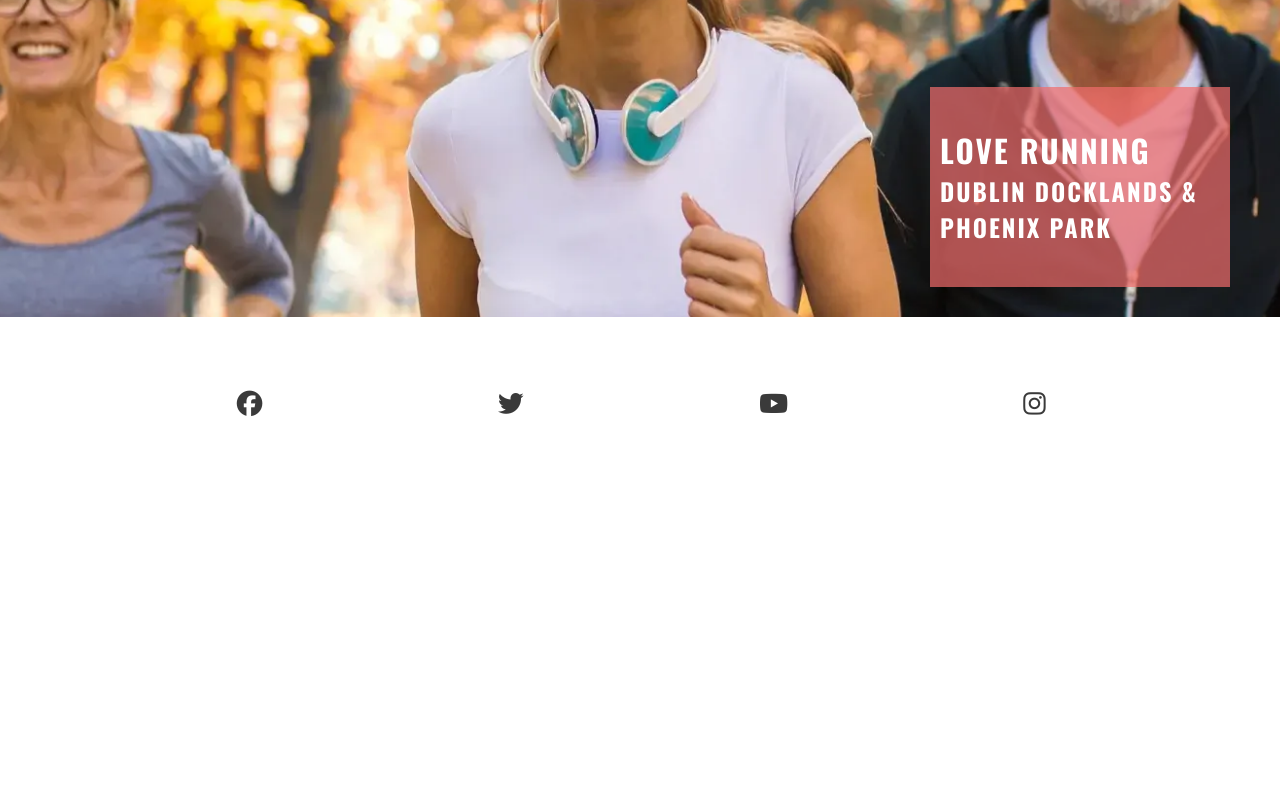
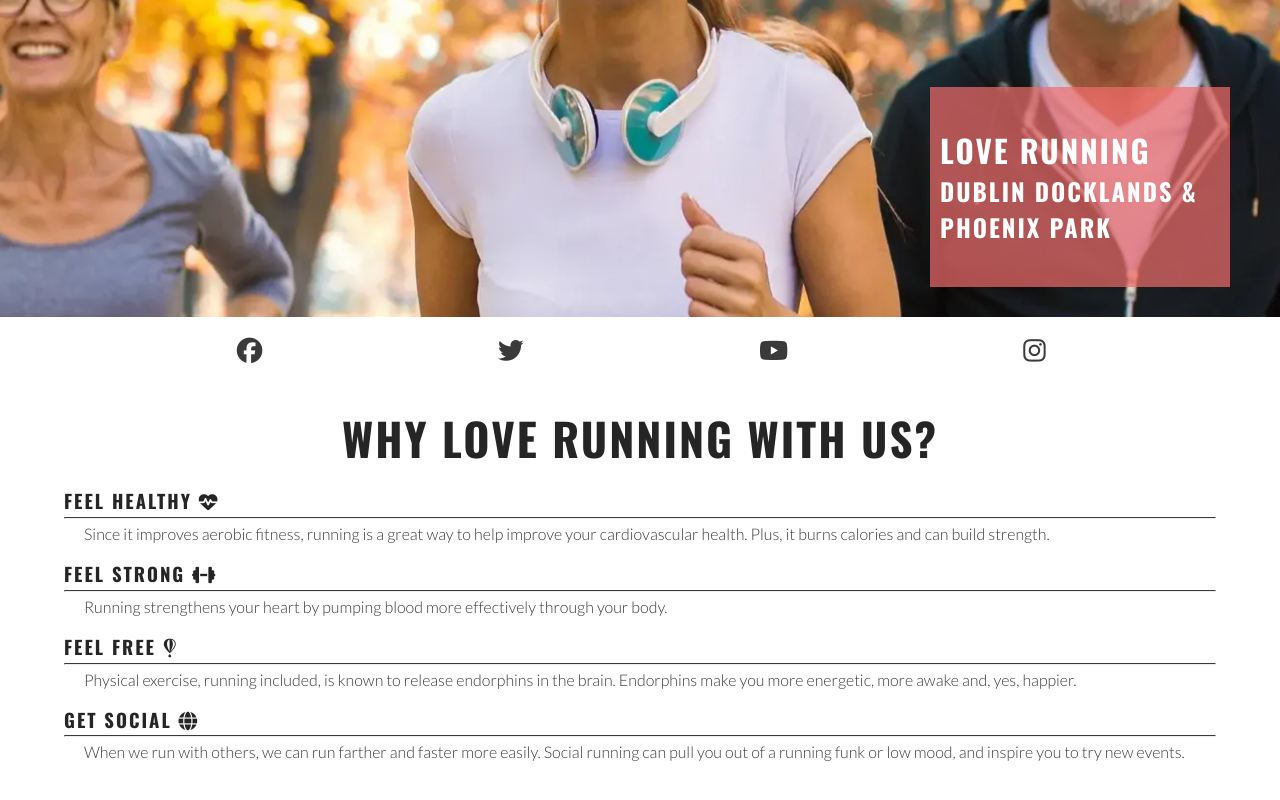
Before and after one commit to Nivdek/love-running, a plain HTML site: page index.html in a window 1280 px wide. Shown: the part 362-1162 px from the top of the page. Before the commit the page ends 800 px from the top, so only its background shows below. Drawn offline with nearby package versions, Linux system fonts and the light colour scheme.

Commit message:
added reasons for running

```diff
--- a/assets/css/style.css
+++ b/assets/css/style.css
@@ -168,6 +168,31 @@ main {
         right: 50px;
     }
 
+    #reasons {
+        width: 90%;
+        margin: 20px auto;
+    }
+
+    #reasons h2 {
+        margin-bottom: 20px;
+        text-align: center;
+        font-size: 280%;
+    }
+
+    #benefits-physical>div,
+    #benefits-mental>div {
+        line-height: 20px;
+        margin-bottom: 20px;
+    }
+    #benefits p {
+        padding: 0 20px;
+    }
+
+    hr {
+        border-top: 1px solid #3a3a3a;
+        margin: 5px 0;
+    }
+
 }
 
 /* Media query: small laptops and larger (992px and up) */
--- a/index.html
+++ b/index.html
@@ -112,6 +112,40 @@
       </ul>
     </footer>
 
+    <!-- Reasons Section -->
+    <section id="reasons">
+        <h2>Why Love Running With Us?</h2>
+        <div id="benefits">
+            <div id="benefits-physical">
+                <div>
+                    <h3>Feel Healthy <i class="fa-solid fa-heartbeat"></i></h3>
+                    <hr>
+                    <p>Since it improves aerobic fitness, running is a great way to help improve your cardiovascular health. Plus, it burns
+                    calories and can build strength.</p>
+                </div>
+                <div>
+                    <h3>Feel Strong <i class="fa-solid fa-dumbbell"></i></h3>
+                    <hr>
+                    <p>Running strengthens your heart by pumping blood more effectively through your body.</p>
+                </div>
+            </div>
+            <div id="benefits-mental">
+                <div>
+                    <h3>Feel Free <i class="fa-brands fa-fly"></i></h3>
+                    <hr>
+                    <p>Physical exercise, running included, is known to release endorphins in the brain. Endorphins make you more energetic,
+                    more awake and, yes, happier.</p>
+                </div>
+                <div>
+                    <h3>Get Social <i class="fa-solid fa-globe"></i></h3>
+                    <hr>
+                    <p>When we run with others, we can run farther and faster more easily. Social running can pull you out of a running funk or
+                    low mood, and inspire you to try new events.</p>
+                </div>
+            </div>
+        </div>
+    </section>
+
     <!-- Font Awesome kit-->
     <script
       src="https://kit.fontawesome.com/746f342fae.js"
```
